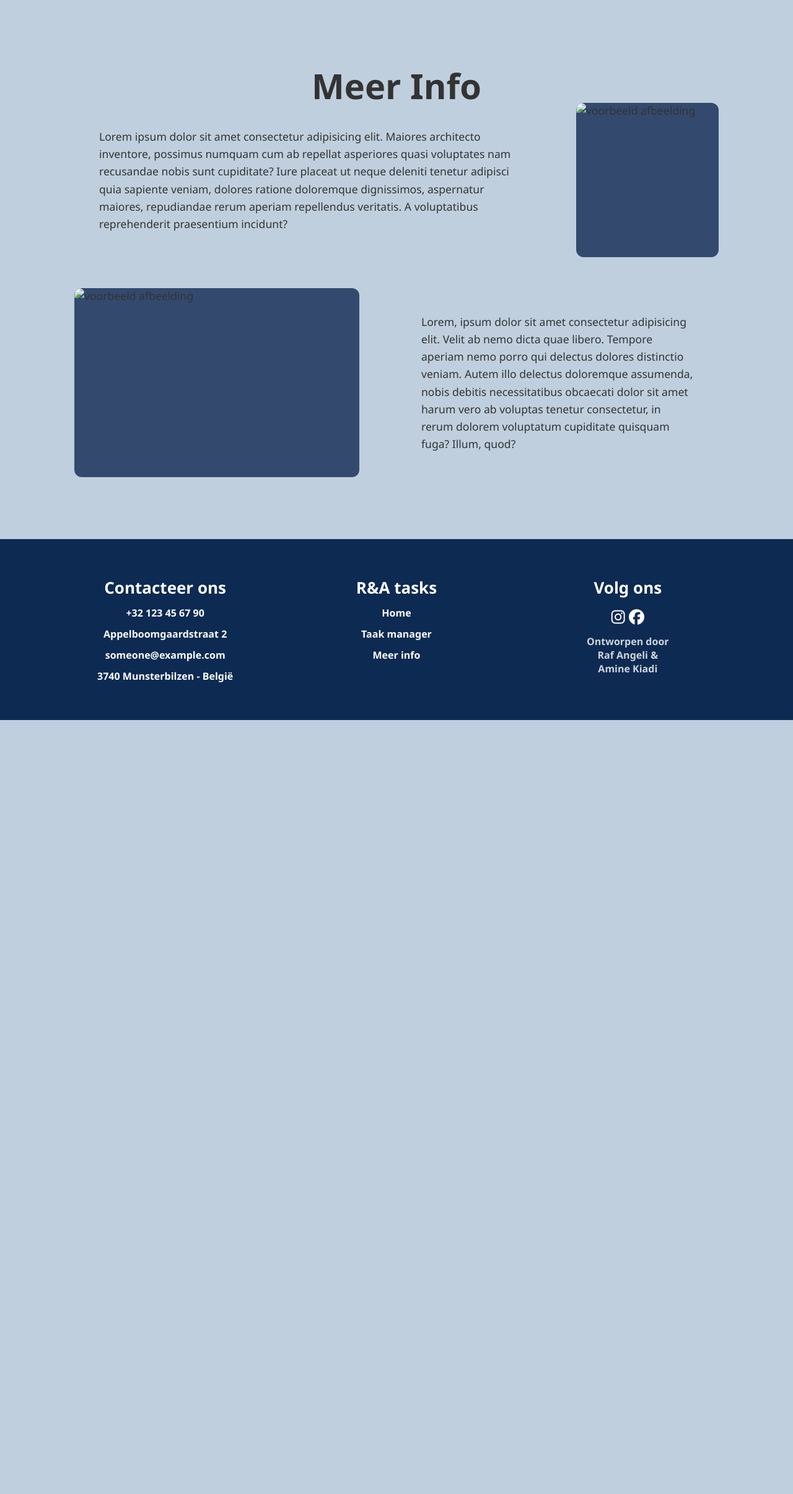
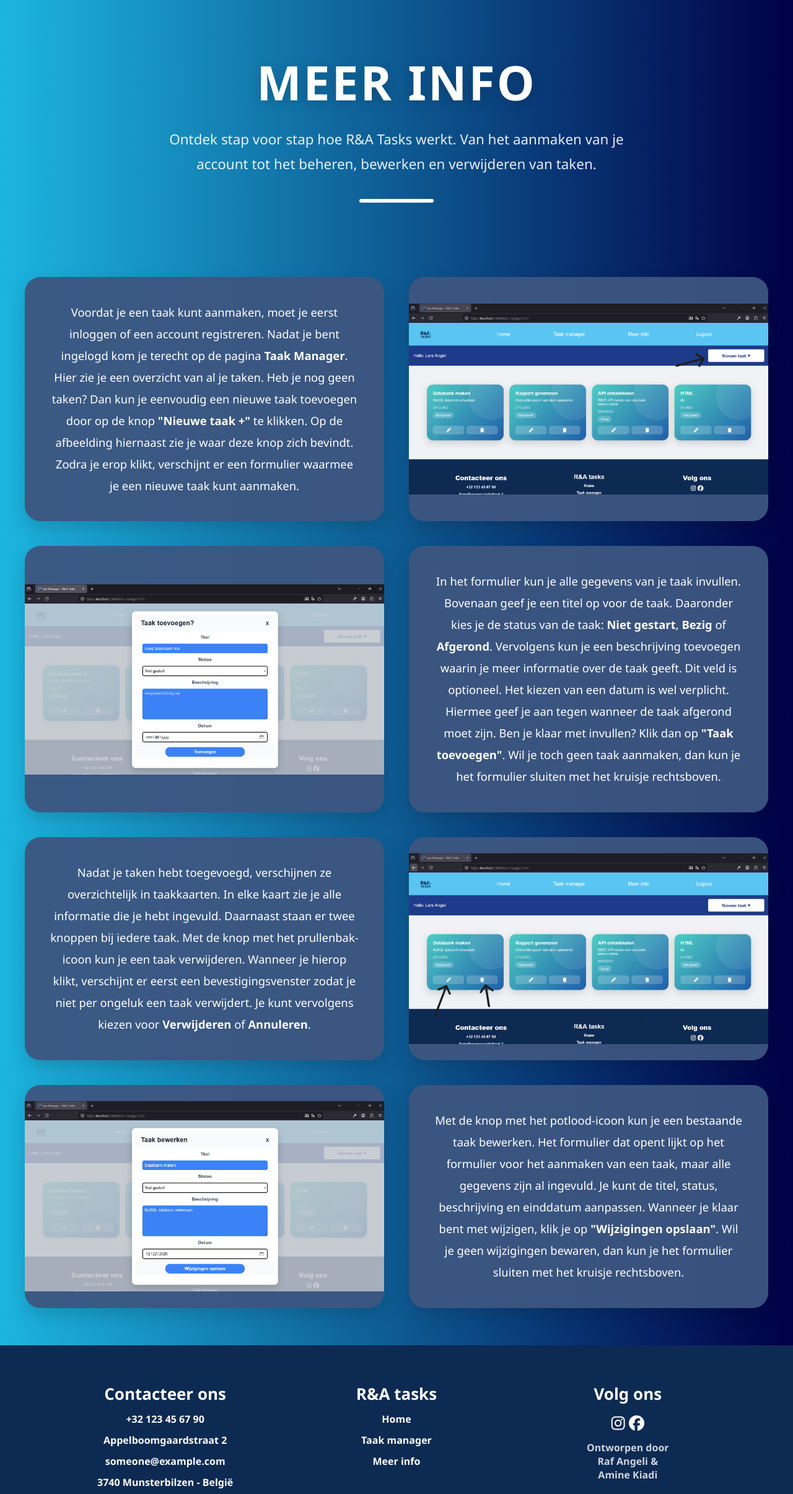
Before and after one commit to phlpsn88/GIP_Student_Task_Tracker, a PHP site: page /more_info.html in a window 1280 px wide. Shown: the part 101-2512 px from the top of the page at 62% size. Before the commit the page ends 1263 px from the top, so only its background shows below. Run offline with PHP 8.4, Linux system fonts and the light colour scheme.

Commit message:
main: more info

```diff
--- a/Client/css/more_info.css
+++ b/Client/css/more_info.css
@@ -1,95 +1,242 @@
-body {
-  margin: 0;
-  padding: 0;
-  background: #BFCFDD;
-  font-family: "Segoe UI", Arial, sans-serif;
-  color: #333;
+.text-block {
+    background: rgba(61, 86, 128, 0.95);
+    border-radius: 25px;
+    padding: 40px;
+    box-shadow: 0 12px 30px rgba(0, 0, 0, 0.15);
+    display: flex;
+    align-items: center;
 }
 
-.content-wrapper {
-  position: relative;
-  z-index: 2;
-  max-width: 1100px;
-  margin: 0 auto;
-  padding: 100px 30px 40px;
+.text-block p {
+    color: white;
+    font-size: 1.3rem;
+    line-height: 1.9;
+    font-weight: 500;
     text-align: center;
 }
 
-.hero-wave h1 {
-  font-size: 3.5rem;
+.placeholder-block {
+    background: rgba(61, 86, 128, 0.95);
+    border-radius: 25px;
+    overflow: hidden;
+    box-shadow: 0 12px 30px rgba(0, 0, 0, 0.15);
+    transition: transform 0.3s ease;
 }
 
-/* GRID */
-.boxes {
-  max-width: 1100px;
-  margin: -80px auto 100px;
-  padding: 0 30px;
-  display: grid;
-  grid-template-columns: 2fr 1fr 1fr;
-  gap: 50px 60px;
+.placeholder-block:hover {
+    transform: translateY(-8px);
 }
 
-.text-block {
-  padding: 40px;
-  border-radius: 12px;
-  line-height: 1.6;
+.left {
+    animation: slideLeft 0.6s ease;
 }
 
-.text-block.left {
-  grid-column: 1 / 3;
+.right {
+    animation: slideRight 0.6s ease;
 }
 
-.text-block.right {
-  grid-column: 2 / 4;
+.info-title {
+    color: white;
+    font-size: 2.5rem;
+    text-align: center;
+    margin-bottom: 60px;
+    font-weight: 700;
 }
 
-.placeholder-block {
-  background: #334a6e;
-  border-radius: 12px;
-  overflow: hidden;
+.boxes {
+    display: grid;
+    grid-template-columns: repeat(2, minmax(300px, 1fr));
+    gap: 50px;
+    max-width: 1600px;
+    margin: 0 auto;
+    padding: 80px 70px;
 }
 
 .placeholder-block img {
     width: 100%;
     height: 100%;
-  object-fit: cover;
+    display: block;
+    object-fit: contain;
 }
 
-/* ================= */
-/* TABLET */
-/* ================= */
-@media (max-width: 900px) {
-  .boxes {
-    grid-template-columns: 1fr 1fr;
+.info-header {
+    max-width: 1200px;
+    margin: 0 auto;
+    padding: 80px 30px 60px;
+    text-align: center;
 }
 
-  .text-block.left,
-  .text-block.right {
-    grid-column: 1 / -1;
+.info-main-title {
+    font-size: clamp(2.8rem, 6vw, 5rem);
+    font-weight: 800;
+    color: white;
+    margin-bottom: 20px;
+    text-transform: uppercase;
+    letter-spacing: 3px;
+    text-shadow: 0 4px 20px rgba(0, 0, 0, 0.2);
 }
 
-  .hero-wave h1 {
-    font-size: 2.5rem;
+.info-subtitle {
+    max-width: 800px;
+    margin: 0 auto;
+    color: rgba(255, 255, 255, 0.9);
+    font-size: clamp(1rem, 2vw, 1.4rem);
+    line-height: 1.8;
+}
+
+.info-divider {
+    width: 120px;
+    height: 6px;
+    background: white;
+    margin: 35px auto 0;
+    border-radius: 50px;
+}
+
+.more-info-main {
+    background: #000046;
+    /* fallback for old browsers */
+    background: -webkit-linear-gradient(to right, #1CB5E0, #000046);
+    /* Chrome 10-25, Safari 5.1-6 */
+    background: linear-gradient(to right, #1CB5E0, #000046);
+    /* W3C, IE 10+/ Edge, Firefox 16+, Chrome 26+, Opera 12+, Safari 7+ */
+    ;
+}
+
+@keyframes slideLeft {
+    from {
+        opacity: 0;
+        transform: translateX(-40px);
+    }
+
+    to {
+        opacity: 1;
+        transform: translateX(0);
     }
 }
 
-/* ================= */
-/* MOBILE */
-/* ================= */
-@media (max-width: 600px) {
+@keyframes slideRight {
+    from {
+        opacity: 0;
+        transform: translateX(40px);
+    }
+
+    to {
+        opacity: 1;
+        transform: translateX(0);
+    }
+}
+
+/* Grote schermen */
+@media screen and (max-width: 1400px) {
+
+    .boxes {
+        gap: 40px;
+        padding: 60px 40px;
+    }
+
+    .text-block p {
+        font-size: 1.15rem;
+    }
+}
+
+/* Tablets */
+@media screen and (max-width: 1024px) {
+
     .boxes {
         grid-template-columns: 1fr;
+        gap: 35px;
+        padding: 50px 30px;
     }
 
-  .content-wrapper {
-    padding: 80px 20px;
+    .text-block {
+        padding: 30px;
+    }
+
+    .text-block p {
+        font-size: 1.1rem;
+        line-height: 1.8;
+    }
+
+    .placeholder-block {
+        max-width: 900px;
+        margin: 0 auto;
+    }
+
+    .info-title {
+        font-size: 2rem;
+        margin-bottom: 40px;
+    }
+}
+
+/* Grote smartphones */
+@media screen and (max-width: 768px) {
+
+    .boxes {
+        padding: 40px 20px;
+        gap: 25px;
     }
 
     .text-block {
         padding: 25px;
+        border-radius: 20px;
     }
 
-  .hero-wave h1 {
-    font-size: 2rem;
+    .text-block p {
+        font-size: 1rem;
+        text-align: left;
+        line-height: 1.7;
+    }
+
+    .placeholder-block {
+        border-radius: 20px;
+    }
+
+    .info-title {
+        font-size: 1.8rem;
+        padding: 0 20px;
     }
 }
+
+/* Kleine smartphones */
+@media screen and (max-width: 480px) {
+
+    .boxes {
+        padding: 25px 15px;
+        gap: 20px;
+    }
+
+    .text-block {
+        padding: 20px;
+        border-radius: 18px;
+    }
+
+    .text-block p {
+        font-size: 0.95rem;
+        line-height: 1.6;
+    }
+
+    .placeholder-block {
+        border-radius: 18px;
+    }
+
+    .info-title {
+        font-size: 1.5rem;
+        margin-bottom: 25px;
+    }
+}
+
+/* Extra kleine toestellen */
+@media screen and (max-width: 320px) {
+
+    .text-block {
+        padding: 15px;
+    }
+
+    .text-block p {
+        font-size: 0.9rem;
+    }
+
+    .info-title {
+        font-size: 1.3rem;
+    }
+}
--- a/Client/index.html
+++ b/Client/index.html
@@ -100,21 +100,21 @@
         <div class="info-container">
             <div class="info-item">
                 <i class="fa-solid fa-lightbulb"></i>
-                <p>Slimme & praktische tips
+                <p><strong>Slimme & praktische tips</strong><br>
                     Ontdek handige ideeën die je dagelijkse taken sneller en efficiënter maken – zonder ingewikkelde
                     apps of dure tools nodig te hebben.</p>
             </div>
 
             <div class="info-item">
                 <i class="fa-solid fa-shield-halved"></i>
-                <p>100% veilig & privé
+                <p><strong>100% veilig & privé</strong><br>
                     Je persoonlijke gegevens en activiteiten zijn volledig versleuteld met de nieuwste
                     beveiligingstechnologie. Met een gerust hart alles delen en bijhouden.</p>
             </div>
 
             <div class="info-item">
                 <i class="fa-solid fa-rocket"></i>
-                <p>Direct meetbare vooruitgang
+                <p><strong>Direct meetbare vooruitgang</strong><br>
                     Begin vandaag nog en zie binnen minuten of uren al concrete verbeteringen. Ons systeem helpt je écht
                     sneller resultaat te boeken.</p>
             </div>
--- a/Client/more_info.html
+++ b/Client/more_info.html
@@ -78,37 +78,77 @@
 
     <main class="more-info-main">
 
-        <section class="hero-wave">
-            <div class="wave-bg"></div>
-            <div class="content-wrapper">
-                <h1>Meer Info</h1>
-            </div>
+        <section class="info-header">
+            <h1 class="info-main-title">Meer Info</h1>
+            <p class="info-subtitle">
+                Ontdek stap voor stap hoe R&A Tasks werkt. Van het aanmaken van je account
+                tot het beheren, bewerken en verwijderen van taken.
+            </p>
+            <div class="info-divider"></div>
         </section>
 
         <section class="boxes">
 
             <div class="text-block left">
-                <p>Lorem ipsum dolor sit amet consectetur adipisicing elit. Maiores architecto inventore, possimus
-                    numquam cum ab repellat asperiores quasi voluptates nam recusandae nobis sunt cupiditate? Iure
-                    placeat ut neque deleniti tenetur adipisci quia sapiente veniam, dolores ratione doloremque
-                    dignissimos, aspernatur maiores, repudiandae rerum aperiam repellendus veritatis. A voluptatibus
-                    reprehenderit praesentium incidunt?
+                <p>
+                    Voordat je een taak kunt aanmaken, moet je eerst inloggen of een account registreren.
+                    Nadat je bent ingelogd kom je terecht op de pagina <strong>Taak Manager</strong>.
+                    Hier zie je een overzicht van al je taken. Heb je nog geen taken? Dan kun je eenvoudig
+                    een nieuwe taak toevoegen door op de knop <strong>"Nieuwe taak +"</strong> te klikken.
+                    Op de afbeelding hiernaast zie je waar deze knop zich bevindt. Zodra je erop klikt,
+                    verschijnt er een formulier waarmee je een nieuwe taak kunt aanmaken.
                 </p>
             </div>
 
             <div class="placeholder-block">
-                <img src="" alt="voorbeeld afbeelding">
+                <img src="img/foto_1_uitleg.png" alt="Nieuwe taak aanmaken">
             </div>
 
             <div class="placeholder-block">
-                <img src="" alt="voorbeeld afbeelding">
+                <img src="img/foto_2_uitleg.png" alt="Taak formulier">
             </div>
 
             <div class="text-block right">
-                <p>Lorem, ipsum dolor sit amet consectetur adipisicing elit. Velit ab nemo dicta quae libero. Tempore
-                    aperiam nemo porro qui delectus dolores distinctio veniam. Autem illo delectus doloremque assumenda,
-                    nobis debitis necessitatibus obcaecati dolor sit amet harum vero ab voluptas tenetur consectetur, in
-                    rerum dolorem voluptatum cupiditate quisquam fuga? Illum, quod?</p>
+                <p>
+                    In het formulier kun je alle gegevens van je taak invullen. Bovenaan geef je een
+                    titel op voor de taak. Daaronder kies je de status van de taak:
+                    <strong>Niet gestart</strong>, <strong>Bezig</strong> of <strong>Afgerond</strong>.
+                    Vervolgens kun je een beschrijving toevoegen waarin je meer informatie over de taak geeft.
+                    Dit veld is optioneel. Het kiezen van een datum is wel verplicht. Hiermee geef je aan
+                    tegen wanneer de taak afgerond moet zijn. Ben je klaar met invullen? Klik dan op
+                    <strong>"Taak toevoegen"</strong>. Wil je toch geen taak aanmaken, dan kun je het formulier
+                    sluiten met het kruisje rechtsboven.
+                </p>
+            </div>
+
+            <div class="text-block left">
+                <p>
+                    Nadat je taken hebt toegevoegd, verschijnen ze overzichtelijk in taakkaarten.
+                    In elke kaart zie je alle informatie die je hebt ingevuld. Daarnaast staan er
+                    twee knoppen bij iedere taak. Met de knop met het prullenbak-icoon kun je een taak
+                    verwijderen. Wanneer je hierop klikt, verschijnt er eerst een bevestigingsvenster
+                    zodat je niet per ongeluk een taak verwijdert. Je kunt vervolgens kiezen voor
+                    <strong>Verwijderen</strong> of <strong>Annuleren</strong>.
+                </p>
+            </div>
+
+            <div class="placeholder-block">
+                <img src="img/foto_3_uitleg.png" alt="Taken overzicht">
+            </div>
+
+            <div class="placeholder-block">
+                <img src="img/foto_4_uitleg.png" alt="Taak bewerken">
+            </div>
+
+            <div class="text-block right">
+                <p>
+                    Met de knop met het potlood-icoon kun je een bestaande taak bewerken.
+                    Het formulier dat opent lijkt op het formulier voor het aanmaken van een taak,
+                    maar alle gegevens zijn al ingevuld. Je kunt de titel, status, beschrijving en
+                    einddatum aanpassen. Wanneer je klaar bent met wijzigen, klik je op
+                    <strong>"Wijzigingen opslaan"</strong>. Wil je geen wijzigingen bewaren, dan kun je
+                    het formulier sluiten met het kruisje rechtsboven.
+                </p>
             </div>
 
         </section>
```
Also changed, not shown: Server/server.js (+27 -25 lines), Client/img/foto_1_uitleg.png (added), Client/img/foto_2_uitleg.png (added), Client/img/foto_3_uitleg.png (added), Client/img/foto_4_uitleg.png (added). Lines whose indentation alone changed are shown as unchanged.
